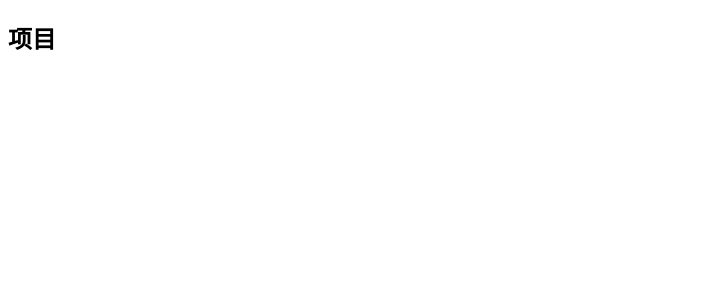
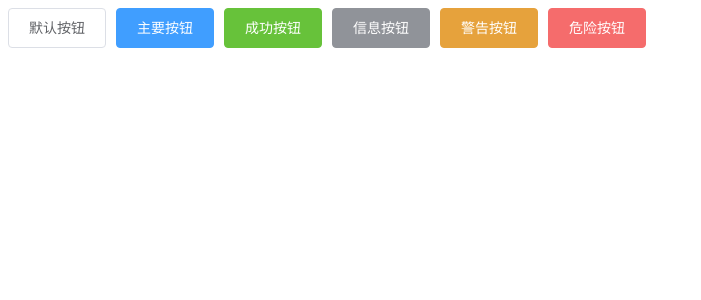
Before and after one commit to zhangerxiu/topline, a Vue app: page / in a window 1280 px wide. Shown: the top 300 px of the page, without its empty margins (0-701 px from the left). Built offline with nearby package versions, Linux system fonts and the light colour scheme.

Commit message:
引入了按钮

```diff
--- a/babel.config.js
+++ b/babel.config.js
@@ -1,5 +1,14 @@
 module.exports = {
   presets: [
     '@vue/cli-plugin-babel/preset'
+  ],
+  plugins: [
+    [
+      'component',
+      {
+        'libraryName': 'element-ui',
+        'styleLibraryName': 'theme-chalk'
+      }
+    ]
   ]
 }
--- a/package.json
+++ b/package.json
@@ -9,6 +9,7 @@
   },
   "dependencies": {
     "core-js": "^3.4.4",
+    "element-ui": "^2.13.0",
     "vue": "^2.6.10",
     "vue-router": "^3.1.3"
   },
@@ -19,6 +20,7 @@
     "@vue/cli-service": "^4.1.0",
     "@vue/eslint-config-standard": "^4.0.0",
     "babel-eslint": "^10.0.3",
+    "babel-plugin-component": "^1.1.1",
     "eslint": "^5.16.0",
     "eslint-plugin-vue": "^5.0.0",
     "less": "^3.0.4",
--- a/src/App.vue
+++ b/src/App.vue
@@ -1,10 +1,37 @@
 <template>
   <div id="app">
-   <h2>项目</h2>
-    <router-view/>
+    <el-row>
+      <el-button>默认按钮</el-button>
+      <el-button type="primary">主要按钮</el-button>
+      <el-button type="success">成功按钮</el-button>
+      <el-button type="info">信息按钮</el-button>
+      <el-button type="warning">警告按钮</el-button>
+      <el-button type="danger" @click="del()">危险按钮</el-button>
+    </el-row>
   </div>
 </template>
 
-<style lang="less">
-
-</style>
+<script>
+export default {
+  methods: {
+    del () {
+      // elementui 的事件方法
+      this.$confirm('此操作将永久删除该文件, 是否继续?', '提示', {
+        confirmButtonText: '确定',
+        cancelButtonText: '取消',
+        type: 'warning'
+      }).then(() => {
+        this.$message({
+          type: 'success',
+          message: '删除成功!'
+        })
+      }).catch(() => {
+        this.$message({
+          type: 'info',
+          message: '已取消删除'
+        })
+      })
+    }
+  }
+}
+</script>
--- a/src/main.js
+++ b/src/main.js
@@ -1,10 +1,20 @@
 import Vue from 'vue'
 import App from './App.vue'
-import router from './router'
 
+// import  from 'element-ui'
+
+// // 引入css样式
+// import 'element-ui/lib/theme-chalk/index.css'
+import ElementUI, { Row, Button, MessageBox, Message } from 'element-ui'
+Vue.use(ElementUI)
+// 按需注册组件
+Vue.use(Row)
+Vue.use(Button)
+// 按需注册事件方法(原型继承)
+Vue.prototype.$confirm = MessageBox.confirm
+Vue.prototype.$message = Message
 Vue.config.productionTip = false
 
 new Vue({
-  router,
   render: h => h(App)
 }).$mount('#app')
```
Also changed, not shown: 1 other file (tests, documents, lock files or other folders).
